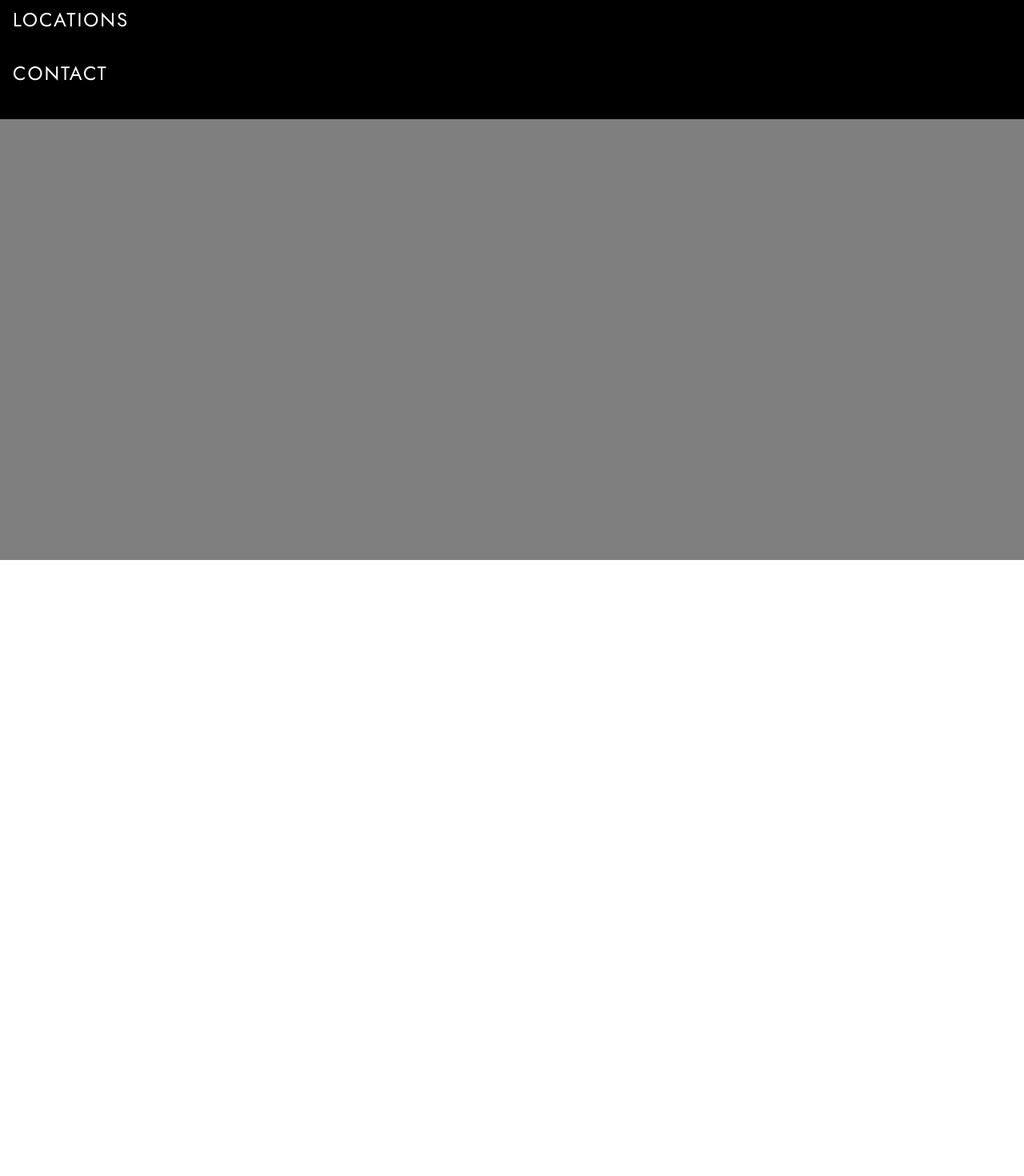
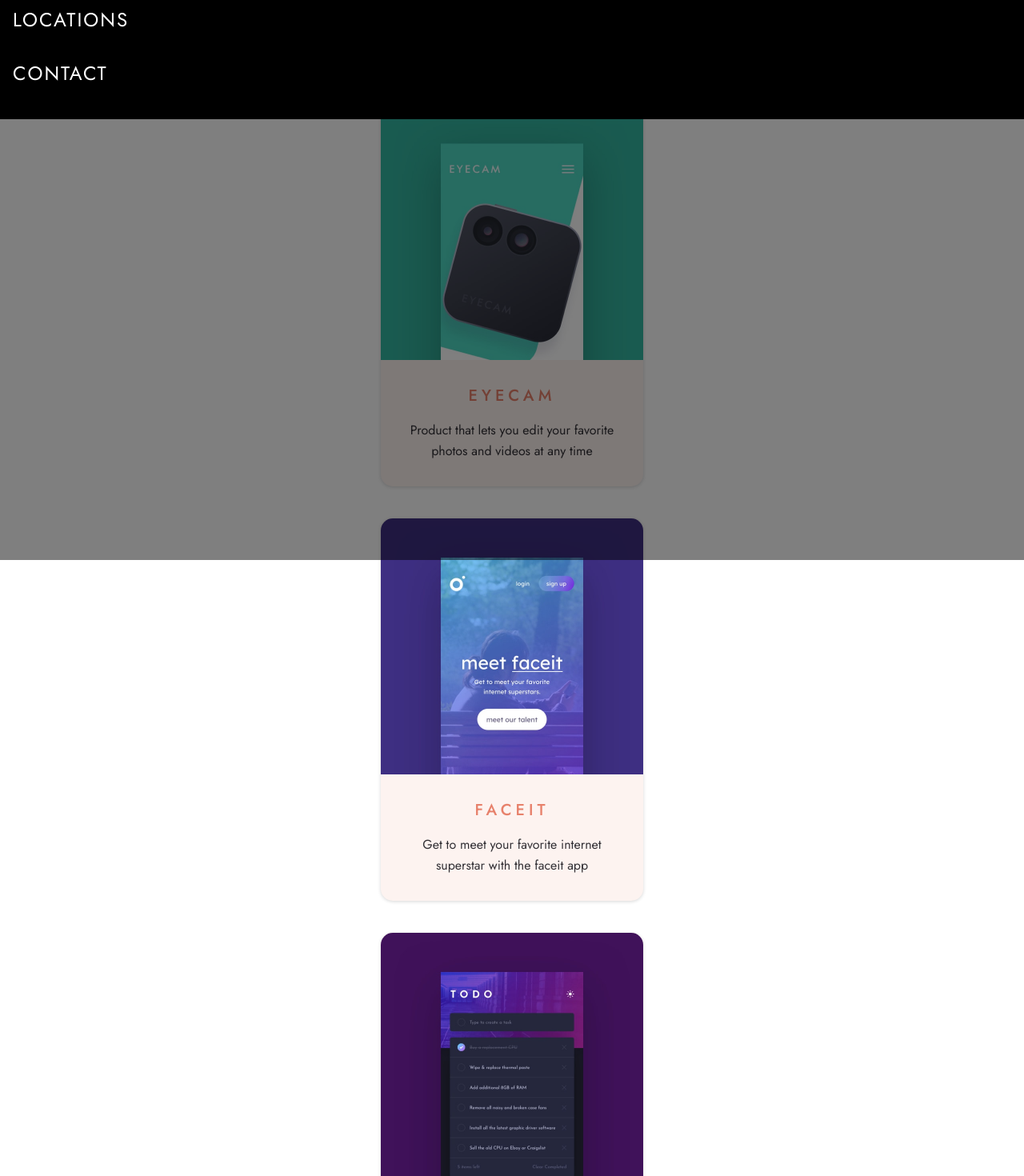
Before and after one commit to RayaneBengaoui/FM_challenge20_designo_multipage, a React (Create React App) app: page /appdesign in a window 1280 px wide. Shown: the part 900-2370 px from the top of the page at 80% size. Before the commit the page ends 912 px from the top, so only its background shows below. Built offline with nearby package versions, Linux system fonts and the light colour scheme.

Commit message:
Creating the app design page

```diff
--- a/src/App.js
+++ b/src/App.js
@@ -7,6 +7,7 @@ import Nav from "./components/Nav";
 import Footer from "./components/Footer";
 import Home from "./pages/Home";
 import WebDesign from "./pages/WebDesign";
+import AppDesign from "./pages/AppDesign";
 
 function App() {
   const [callAction, setCallAction] = useState(true);
@@ -23,6 +24,9 @@ function App() {
           <Route path="/webdesign" exact>
             <WebDesign />
           </Route>
+          <Route path="/appdesign" exact>
+            <AppDesign />
+          </Route>
         </Switch>
       </AnimatePresence>
       <Footer callAction={callAction} />
--- /dev/null
+++ b/src/pages/AppDesign.js
@@ -0,0 +1,96 @@
+import { motion } from "framer-motion";
+import styled from "styled-components";
+
+import { pageAnimation } from "../animation";
+
+import IntroductionProject from "../components/IntroductionProject";
+import ViewProject from "../components/ViewProject";
+import Project from "../components/Project";
+import ScrollTop from "../components/ScrollTop";
+
+import { web_design_images, graphic_design_images } from "../data";
+import image_airfilter from "../assets/app-design/desktop/image-airfilter.jpg";
+import image_eyecam from "../assets/app-design/desktop/image-eyecam.jpg";
+import image_faceit from "../assets/app-design/desktop/image-faceit.jpg";
+import image_loopstudios from "../assets/app-design/desktop/image-loopstudios.jpg";
+import image_todo from "../assets/app-design/desktop/image-todo.jpg";
+
+const WebDesign = () => {
+  return (
+    <motion.div
+      className="home"
+      variants={pageAnimation}
+      initial="hidden"
+      animate="show"
+      exit="exit"
+    >
+      <IntroductionProject
+        title={"App Design"}
+        description={
+          "Our mobile designs bring intuitive digital solutions to your customers right at their fingertips."
+        }
+      />
+      <Projects>
+        <Project
+          title={"airfilter"}
+          description={
+            "Solving the problem of poor indoor air quality by filtering the air"
+          }
+          image={image_airfilter}
+        />
+        <Project
+          title={"eyecam"}
+          description={
+            "Product that lets you edit your favorite photos and videos at any time"
+          }
+          image={image_eyecam}
+        />
+        <Project
+          title={"faceit"}
+          description={
+            "Get to meet your favorite internet superstar with the faceit app"
+          }
+          image={image_faceit}
+        />
+        <Project
+          title={"todo"}
+          description={
+            "A todo app that features cloud sync with light and dark mode"
+          }
+          image={image_todo}
+        />
+        <Project
+          title={"loopstudios"}
+          description={"A VR experience app made for Loopstudios"}
+          image={image_loopstudios}
+        />
+
+        <ViewProjects>
+          <ViewProject
+            title="web design"
+            images={web_design_images}
+            linkPath="/webdesign/"
+          />
+          <ViewProject
+            title="graphic design"
+            images={graphic_design_images}
+            linkPath="/graphicdesign/"
+          />
+        </ViewProjects>
+      </Projects>
+      <ScrollTop />
+    </motion.div>
+  );
+};
+
+const Projects = styled.div`
+  min-height: 100vh;
+  padding: 0 1.5rem;
+`;
+
+const ViewProjects = styled.div`
+  margin-top: 6rem;
+  margin-bottom: 18.5rem;
+`;
+
+export default WebDesign;
--- a/src/pages/WebDesign.js
+++ b/src/pages/WebDesign.js
@@ -74,7 +74,7 @@ const WebDesign = () => {
           }
           image={image_camp}
         />
-
+        <ViewProjects>
           <ViewProject
             title="app design"
             images={app_design_images}
@@ -85,6 +85,7 @@ const WebDesign = () => {
             images={graphic_design_images}
             linkPath="/graphicdesign/"
           />
+        </ViewProjects>
       </Projects>
       <ScrollTop />
     </motion.div>
@@ -94,7 +95,11 @@ const WebDesign = () => {
 const Projects = styled.div`
   min-height: 100vh;
   padding: 0 1.5rem;
-  margin-bottom: 20rem;
+`;
+
+const ViewProjects = styled.div`
+  margin-top: 6rem;
+  margin-bottom: 18.5rem;
 `;
 
 export default WebDesign;
```
Lines whose indentation alone changed are shown as unchanged.
